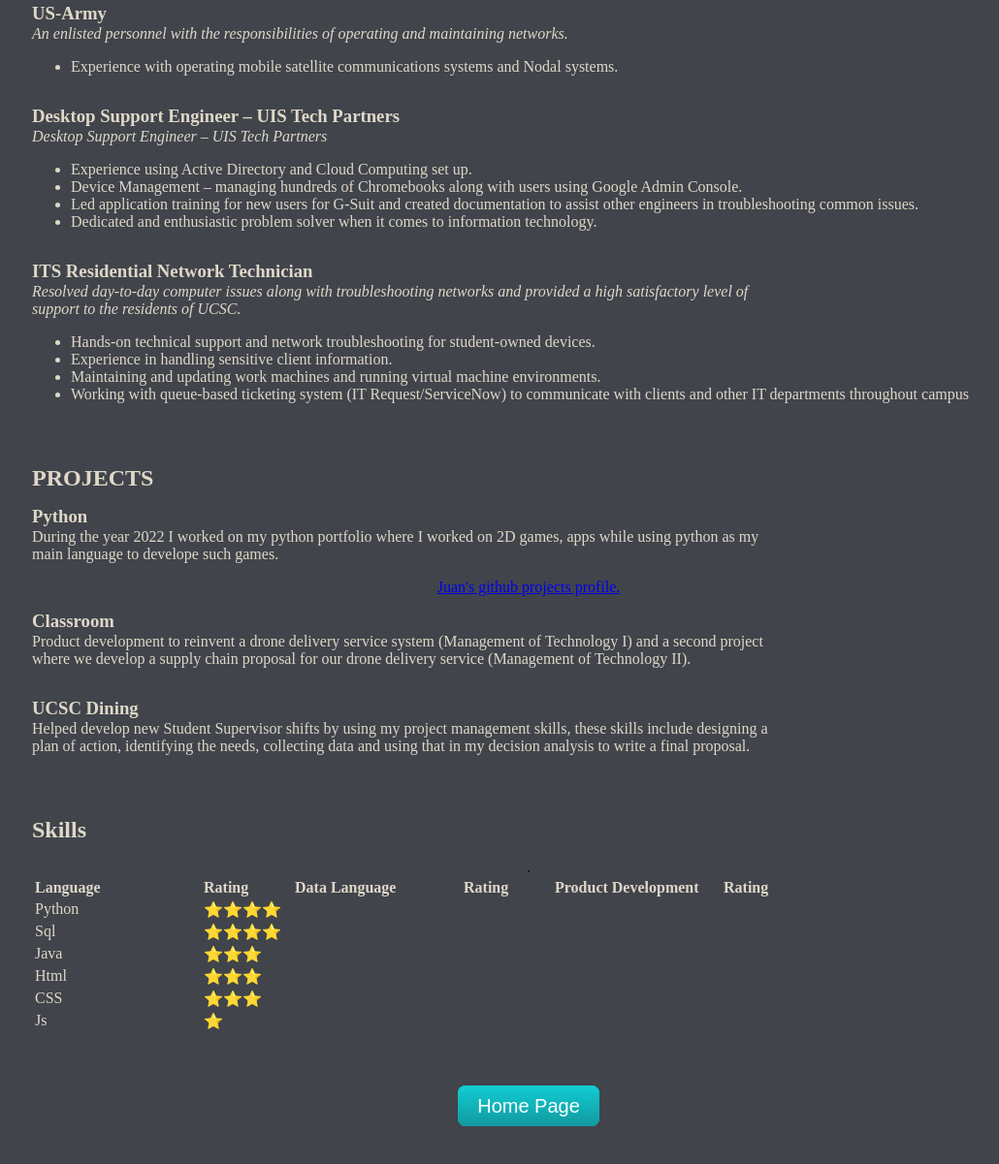
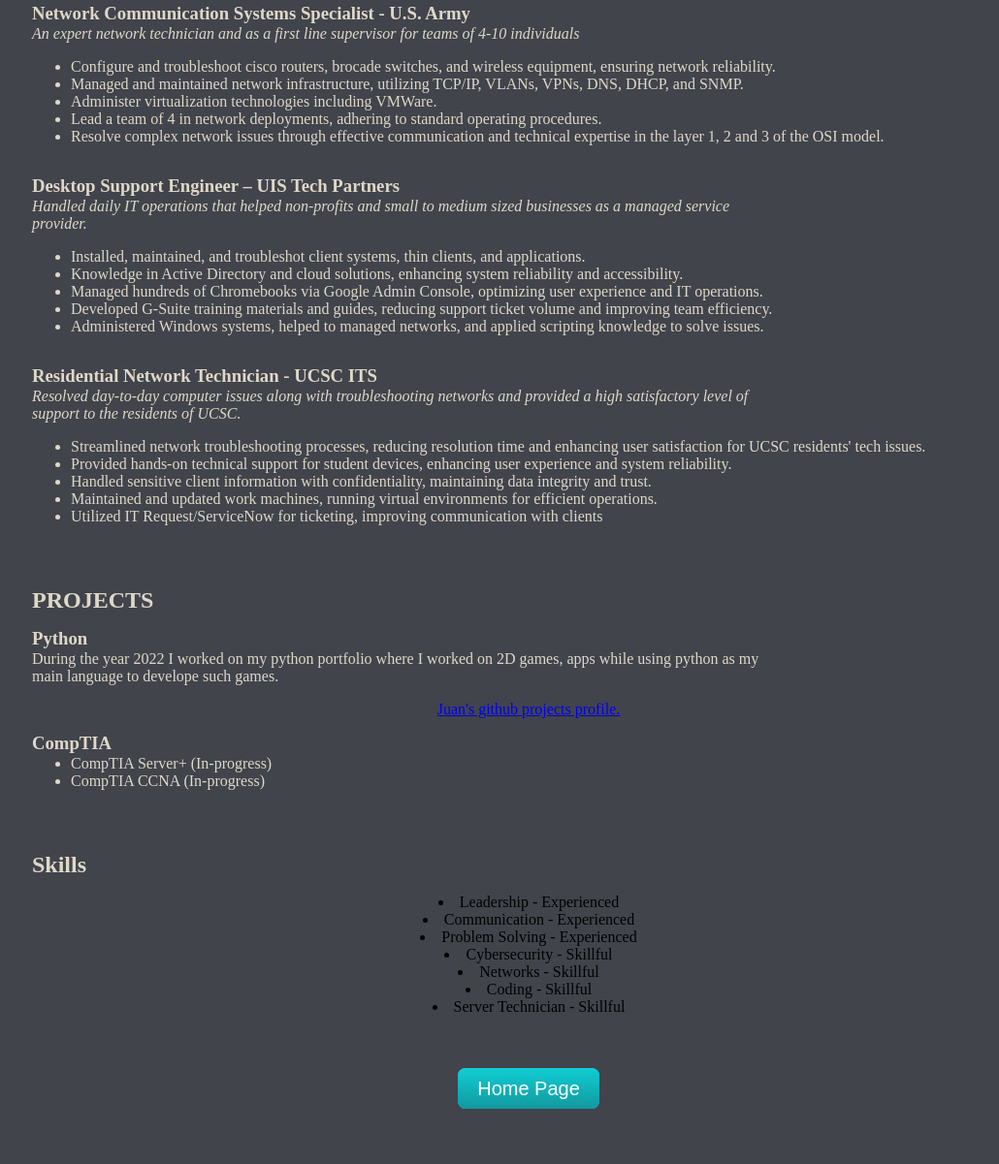
Before and after one commit to jucdelga/jucdelga_website, a plain HTML site: page myresume.html in a window 1280 px wide. Shown: the part 445-1646 px from the top of the page at 97% size, without its empty margins (95-1125 px from the left). Drawn offline with Linux system fonts and the light colour scheme.

Commit message:
Update myresume.html
updated my resume with better description of duties.

```diff
--- a/myresume.html
+++ b/myresume.html
@@ -16,77 +16,68 @@
   <h3 class="subtopic">B.S. in Technology and Information Management</h3>
 
   <h2 class="topic">WORK EXPIERENCES</h2>
-  <h3 class="subtopic">US-Army</h3>
-  <p><i> An enlisted personnel with the responsibilities of operating and maintaining networks. </i></p>
+
+  <h3 class="subtopic">Network Communication Systems Specialist - U.S. Army</h3>
+    <p><i> An expert network technician and as a first line supervisor for teams of 4-10 individuals </i></p>
       <ul>
-    <li> Experience with operating mobile satellite communications systems and Nodal systems.</li>
+            <li> Configure and troubleshoot cisco routers, brocade switches, and wireless equipment, ensuring network reliability. </li>
+            <li> Managed and maintained network infrastructure, utilizing TCP/IP, VLANs, VPNs, DNS, DHCP, and SNMP. </li>
+            <li> Administer virtualization technologies including VMWare.</li>
+            <li> Lead a team of 4 in network deployments, adhering to standard operating procedures. </li>
+            <li> Resolve complex network issues through effective communication and technical expertise in the layer 1, 2 and 3 of the OSI model.</li>
       </ul>
+
+
   <h3 class="subtopic"> Desktop Support Engineer – UIS Tech Partners </h3>
-  <p><i>Desktop Support Engineer – UIS Tech Partners</i></p>
+    <p><i> Handled daily IT operations that helped non-profits and small to medium sized businesses as a managed service provider. </i></p>
       <ul>
-    <li> Experience using Active Directory and Cloud Computing set up.</li>
-    <li> Device Management – managing hundreds of Chromebooks along with users using Google Admin Console.</li>
-    <li> Led application training for new users for G-Suit and created documentation to assist other engineers in troubleshooting common issues.</li>
-    <li> Dedicated and enthusiastic problem solver when it comes to information technology.</li>
+            <li>Installed, maintained, and troubleshot client systems, thin clients, and applications.</li>
+            <li>Knowledge in Active Directory and cloud solutions, enhancing system reliability and accessibility.</li>
+            <li>Managed hundreds of Chromebooks via Google Admin Console, optimizing user experience and IT operations.</li>
+            <li>Developed G-Suite training materials and guides, reducing support ticket volume and improving team efficiency.</li>
+            <li>Administered Windows systems, helped to managed networks, and applied scripting knowledge to solve issues.
       </ul>
-  <h3 class="subtopic">ITS Residential Network Technician</h3>
+
+
+  <h3 class="subtopic">Residential Network Technician - UCSC ITS</h3>
   </h3>
     <p><i>Resolved day-to-day computer issues along with troubleshooting networks and provided a high satisfactory level of support to the residents of UCSC. </i></p>
       <ul>
-    <li>Hands-on technical support and network troubleshooting for student-owned devices.</li>
-    <li>Experience in handling sensitive client information.</li>
-    <li>Maintaining and updating work machines and running virtual machine environments.</li>
-    <li>Working with queue-based ticketing system (IT Request/ServiceNow) to communicate with clients and other IT departments throughout campus</li>
+            <li>Streamlined network troubleshooting processes, reducing resolution time and enhancing user satisfaction for UCSC residents' tech issues.</li>
+            <li>Provided hands-on technical support for student devices, enhancing user experience and system reliability.</li>
+            <li>Handled sensitive client information with confidentiality, maintaining data integrity and trust.</li>
+            <li>Maintained and updated work machines, running virtual environments for efficient operations.</li>
+            <li>Utilized IT Request/ServiceNow for ticketing, improving communication with clients </li>
       </ul>
+  <h2 class="topic">PROJECTS</h2>
 
-  <h2 class="topic">PROJECTS</h2>
   <h3 class="subtopic">Python</h3>
       <p> During the year 2022 I worked on my python portfolio where I worked on 2D games, apps while using python as my main language to develope such games. </p>
     <a class="links_css" href="Enter github Hypertext here">Juan's github projects profile. </a>
-  <h3 class="subtopic">Classroom </h3>
-  <p> Product development to reinvent a drone delivery service system (Management of Technology I) and a second project where we develop a supply chain proposal for our drone delivery service (Management of Technology II).</p>
-  <h3 class="subtopic">UCSC Dining</h3>
-    <p> Helped develop new Student Supervisor shifts by using my project management skills, these skills include designing a plan of action, identifying the needs, collecting data and using that in my decision analysis to write a final proposal. </p>
+  <h3 class="subtopic">CompTIA </h3>
+    <ul>
+        <li>CompTIA Server+ (In-progress)</li>
+        <li>CompTIA CCNA (In-progress)</li>
+    </ul>
+
+
+   <!-- <p> Product development to reinvent a drone delivery service system (Management of Technology I) and a second project where we develop a supply chain proposal for our drone delivery service (Management of Technology II).</p> -->
+   <!-- <h3 class="subtopic">UCSC Dining</h3>
+      <p> Helped develop new Student Supervisor shifts by using my project management skills, these skills include designing a plan of action, identifying the needs, collecting data and using that in my decision analysis to write a final proposal. </p> -->
 
    <h2 class="topic">Skills</h2>
       <p>
-  <table class="list">.
         <tbody>
           <tr>
-        <td class="language_title"><b>Language</b> </td>
-        <td class="rating_title"> <b>Rating</b> </td>
-        <td class="language_title"> <b>Data Language</b> </td>
-        <td class="rating_title"><b>Rating</b></td>
-        <td class="language_title"> <b>Product Development</b> </td>
-        <td class="rating_title"><b>Rating</b></td>
-      </tr>
-
-      <tr>
-        <td class="language"> Python </td>
-        <td class="rating">⭐⭐⭐⭐</td>
-      </tr>
-      <tr>
-        <td class="language"> Sql </td>
-        <td class="rating">⭐⭐⭐⭐</td>
-      </tr>
-      <tr>
-        <td class="language"> Java </td>
-        <td class="rating">⭐⭐⭐</td>
-      </tr>
-      <tr>
-        <td class="language"> Html </td>
-        <td class="rating">⭐⭐⭐</td>
-      </tr>
-      <tr>
-        <td class="language">CSS</td>
-        <td class="rating"> ⭐⭐⭐ </td>
-      </tr>
-      <tr>
-        <td class="language"> Js </td>
-        <td class="rating">⭐</td>
+            <li> Leadership - Experienced </li>
+            <li> Communication - Experienced </li>
+            <li> Problem Solving - Experienced </li>
+            <li> Cybersecurity - Skillful </li>
+            <li> Networks - Skillful </li>
+            <li> Coding - Skillful </li>
+            <li> Server Technician - Skillful </li>
           </tr>
         </tbody>
-  </table>
       </p>
 
   <div class="home_page">
```
Lines whose indentation alone changed are shown as unchanged.
